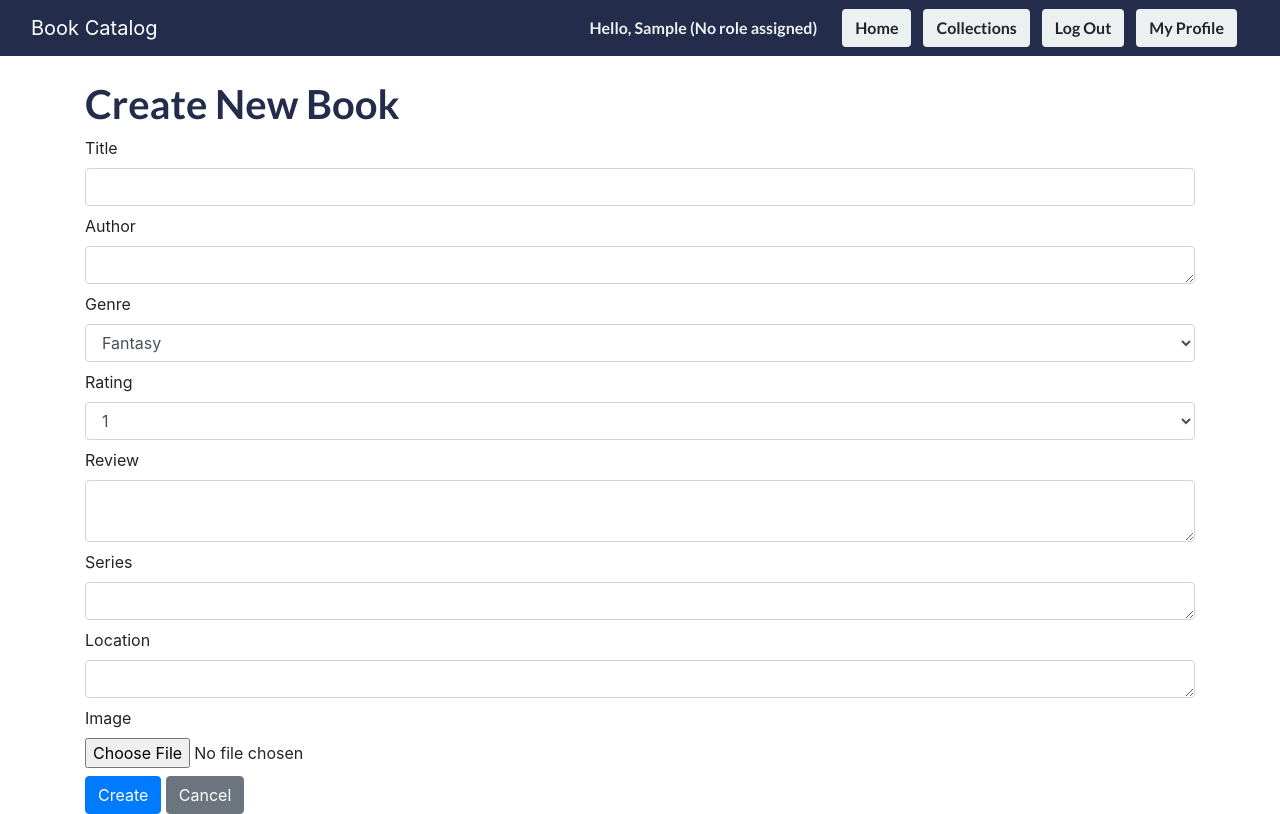
After one commit to rehani1/bookcataloging, a Django app: page /bookcataloging/add_book/ in a window 1280 px wide. The commit adds this page. Run offline with Django 4.2, Linux system fonts and the light colour scheme; the visitor is signed in with stand-in values (Sample User, id 1); some libraries are stand-ins or nearby versions.

Commit message:
librarian can add book

```diff
--- /dev/null
+++ b/bookcataloging/templates/bookcataloging/add_book.html
@@ -0,0 +1,68 @@
+{% load static %}
+<!DOCTYPE html>
+<html lang="en">
+<head>
+    <meta charset="UTF-8">
+    <meta name="viewport" content="width=device-width, initial-scale=1.0">
+    <title>Add Book</title>
+    <meta name="author" content="Your Name">
+    <link rel="stylesheet" href="{% static 'bookcataloging/home.css' %}">
+    <link href="https://stackpath.bootstrapcdn.com/bootstrap/4.3.1/css/bootstrap.min.css" rel="stylesheet">
+</head>
+<body>
+    <header>
+        {% include "bookcataloging/navbar.html" %}
+    </header>
+    <main class="container mt-4">
+        <h1>Create New Book</h1>
+        <form method="POST" enctype="multipart/form-data">
+            {% csrf_token %}
+            <div class="form-group mb-2">
+                <label for="title">Title</label>
+                <input type="text" class="form-control" id="title" name="title" required>
+            </div>
+            <div class="form-group mb-2">
+                <label for="Author">Author</label>
+                <textarea class="form-control" id="Author" name="Author" rows="1"></textarea>
+            </div>
+            <div class="form-group mb-2">
+                <label for="Genre">Genre</label>
+                <select id="Genre" name="Genre" class="form-control">
+                    {% for code, name in genre_choices %}
+                        <option value="{{ code }}">{{ name }}</option>
+                    {% endfor %}
+                </select>
+            </div>
+            <div class="form-group mb-2">
+                <label for="Rating">Rating</label>
+                <select id="Rating" name="Rating" class="form-control">
+                        <option value="1">1</option>
+                        <option value="2">2</option>
+                        <option value="3">3</option>
+                        <option value="4">4</option>
+                        <option value="5">5</option>
+                </select>
+            </div>
+            <div class="form-group mb-2">
+                <label for="Review">Review</label>
+                <textarea class="form-control" id="Review" name="Review" rows="2"></textarea>
+            </div>
+            <div class="form-group mb-2">
+                <label for="Series">Series</label>
+                <textarea class="form-control" id="Series" name="Series" rows="1"></textarea>
+            </div>
+            <div class="form-group mb-2">
+                <label for="Location">Location</label>
+                <textarea class="form-control" id="Location" name="Location" rows="1"></textarea>
+            </div>
+            <div class="form-group mb-2">
+                <label for="Image">Image</label>
+                <input type="file" class="form-control-file" id="book_image" name="Image" accept="image/*">
+            </div>
+
+            <button type="submit" class="btn btn-primary">Create</button>
+            <a href="{% url 'bookcataloging:index' %}" class="btn btn-secondary">Cancel</a>
+        </form>
+    </main>
+</body>
+</html>
--- a/bookcataloging/templates/bookcataloging/checked_out_books.html
+++ b/bookcataloging/templates/bookcataloging/checked_out_books.html
@@ -33,7 +33,7 @@
                         <p class="card-text"><strong>Review:</strong> {{ book.review }}</p>
                         {% endif %}
 
-                        <form action="{% url 'return_book' book.id %}" method="post">
+                        <form action="{% url 'bookcataloging:return_book' book.id %}" method="post">
                             {% csrf_token %}
                             <button type="submit" class="btn btn-warning">Return</button>
                         </form>
--- a/bookcataloging/urls.py
+++ b/bookcataloging/urls.py
@@ -26,4 +26,5 @@ urlpatterns = [
     path('books/check_out/<int:book_id>/', views.check_out_book, name='check_out_book'),
     path('books/return/<int:book_id>/', views.return_book, name='return_book'),
     path('checked_out/', views.checked_out_books, name='checked_out_books'),
+    path('add_book/', views.add_book, name="add_book" ),
 ]
--- a/bookcataloging/views.py
+++ b/bookcataloging/views.py
@@ -16,6 +16,41 @@ def get_role(request):
             user_role = 'Patron'
 
     return user_role
+
+def add_book(request):
+    user_role = get_role(request)
+    genre_choices = Book.GENRE_CHOICES
+    if request.method == 'POST': # adds the collection
+        title = request.POST.get('title')
+        author = request.POST.get('Author')
+        rating = request.POST.get('Rating')
+        review = request.POST.get('Review')
+        series = request.POST.get('Series')
+        genre = request.POST.get('Genre')
+        location = request.POST.get('Location')
+        image = request.FILES.get('Image')
+        if title:
+            try:
+                Book.objects.create(
+                    title=title,
+                    author=author,
+                    rating=rating,
+                    review=review,
+                    series=series,
+                    genre=genre,
+                    location=location,
+                    book_image=image,
+                    read_status=False,
+                    user = request.user,
+                )
+                return redirect('bookcataloging:index')
+            except Exception as e:
+                print(f'Error creating book: {e}')  # Print the actual error
+    context = {
+        'user_role': user_role,
+        'genre_choices': genre_choices,
+    }
+    return render(request, 'bookcataloging/add_book.html', context)
 
 def view_collection(request, collection_id):
     collection = get_object_or_404(Collections, id=collection_id)
@@ -249,33 +284,6 @@ def profile_view(request):
     return render(request, 'bookcataloging/profile.html', context)
 
 
-def add_book(request):
-    if request.method == 'POST':
-        title = request.POST.get('title')
-        author = request.POST.get('author')
-        isbn = request.POST.get('isbn')
-        read_status = request.POST.get('read_status', 'false').lower() == 'true'
-        rating = request.POST.get('rating')
-        review = request.POST.get('review')
-        genre = request.POST.get('genre')
-
-        try:
-            Book.create_book(
-                title=title,
-                author=author,
-                isbn=isbn,
-                read_status=read_status,
-                rating=rating if rating else None,
-                review=review if review else None,
-                genre=genre
-            )
-            return HttpResponse("Book added successfully.")
-        except ValueError as e:
-            return HttpResponse(str(e))
-
-    return render(request, 'add_book.html')
-
-
 @login_required
 def add_or_update_review(request, book_id):
     book = Book.objects.get(id=book_id)
```
Also changed, not shown: bookcataloging/templates/bookcataloging/index.html (+6 -2 lines).
